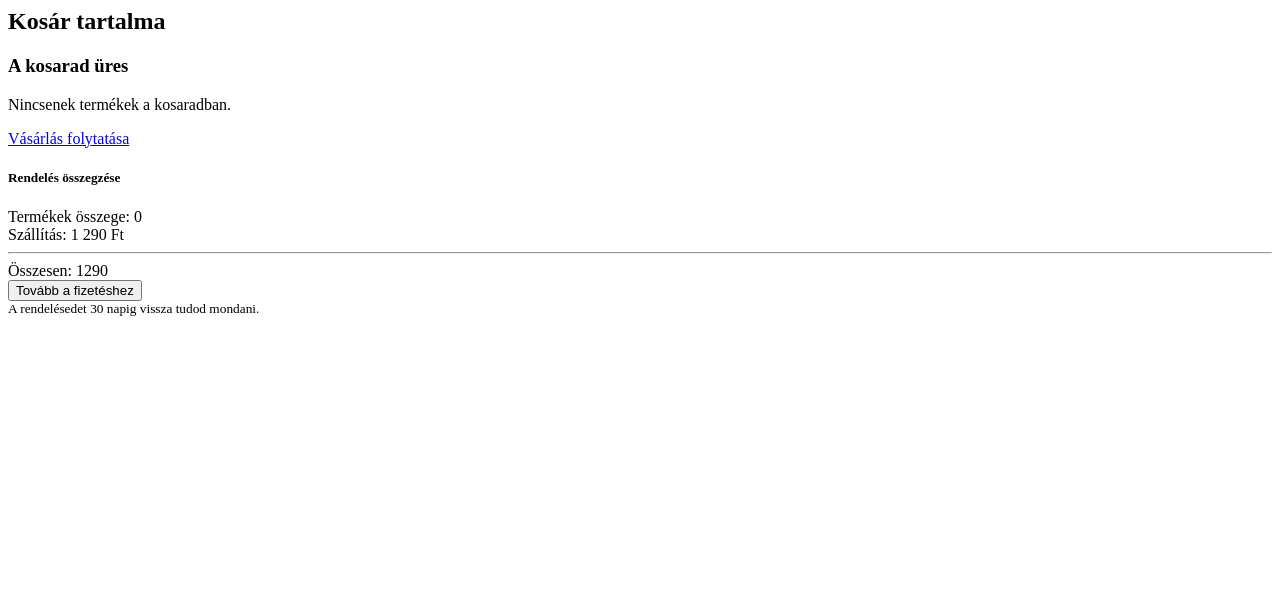
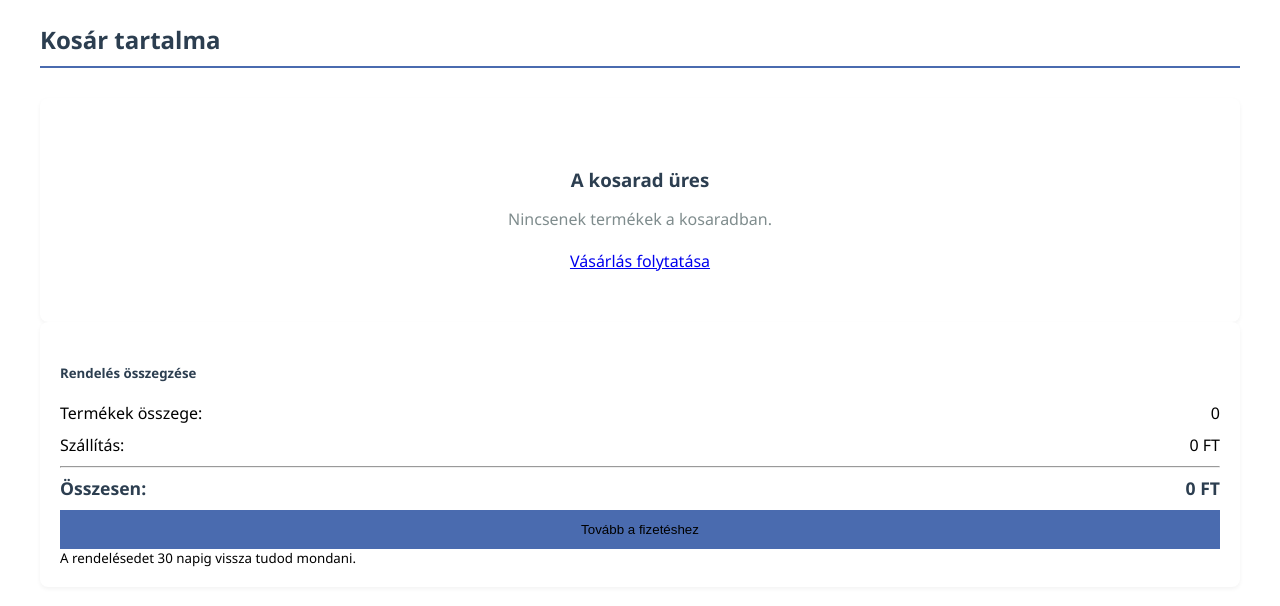
Before and after one commit to dominikgolarics/Webshop, a PHP site: page /kosar.php in a window 1280 px wide. Shown: the top 606 px of the page. Run offline with PHP 8.4, Linux system fonts and the light colour scheme; data that the repository does not hold is empty.

Commit message:
kosár finomítása

```diff
--- a/kosar.php
+++ b/kosar.php
@@ -7,6 +7,7 @@
     $stmt->execute();
     $result = $stmt->get_result()->fetch_all(MYSQLI_ASSOC);
     ?>
+    <link rel="stylesheet" href="/style/kosar_oldal.css">
     <div class="container cart-container">
         <div class="row">
             <div class="col-12">
@@ -111,12 +112,12 @@
                     </div>
                     <div class="summary-row">
                         <span>Szállítás:</span>
-                        <span>1 290 Ft</span>
+                        <span><?php if(!empty($result)){ echo "1290 FT";}else{ echo "0 FT";} ?></span>
                     </div>
                     <hr>
                     <div class="summary-row mb-3">
                         <span class="summary-total">Összesen:</span>
-                        <span class="summary-total"><?php echo $összeg+1290; ?></span>
+                        <span class="summary-total"><?php if(!empty($result)){ echo ($összeg+1290)." FT";}else{ echo "0 FT";} ?></span>
                     </div>
                     <button class="btn btn-checkout btn-lg mb-3">Tovább a fizetéshez</button>
                     <div class="text-center">
```
